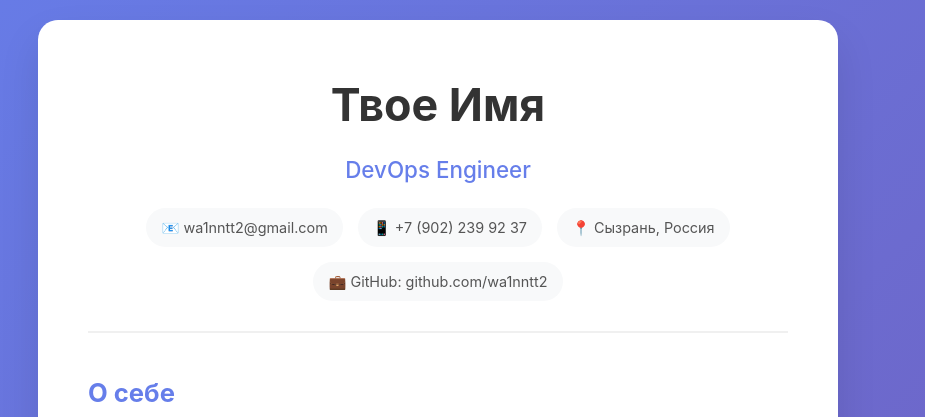
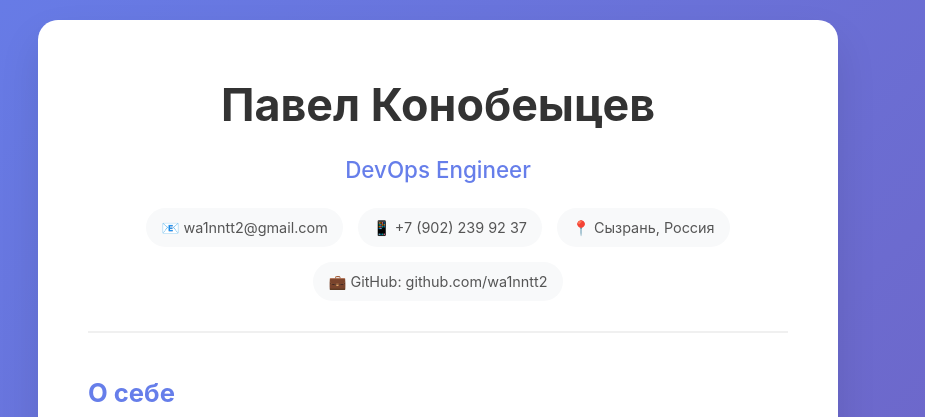
Before and after one commit to wa1nntt2/devops-resume, a Flask app: page / in a window 1280 px wide. Shown: the top 417 px of the page, without its empty margins (202-1127 px from the left). Run offline with Flask 3, Linux system fonts and the light colour scheme.

Commit message:
add me name in index.html

```diff
--- a/templates/index.html
+++ b/templates/index.html
@@ -9,7 +9,7 @@
 <body>
     <div class="container">
         <header class="header">
-            <h1>Твое Имя</h1>
+            <h1>Павел Конобеыцев</h1>
             <p class="subtitle">DevOps Engineer</p>
             <div class="contacts">
                 <span>📧 wa1nntt2@gmail.com</span>
```
